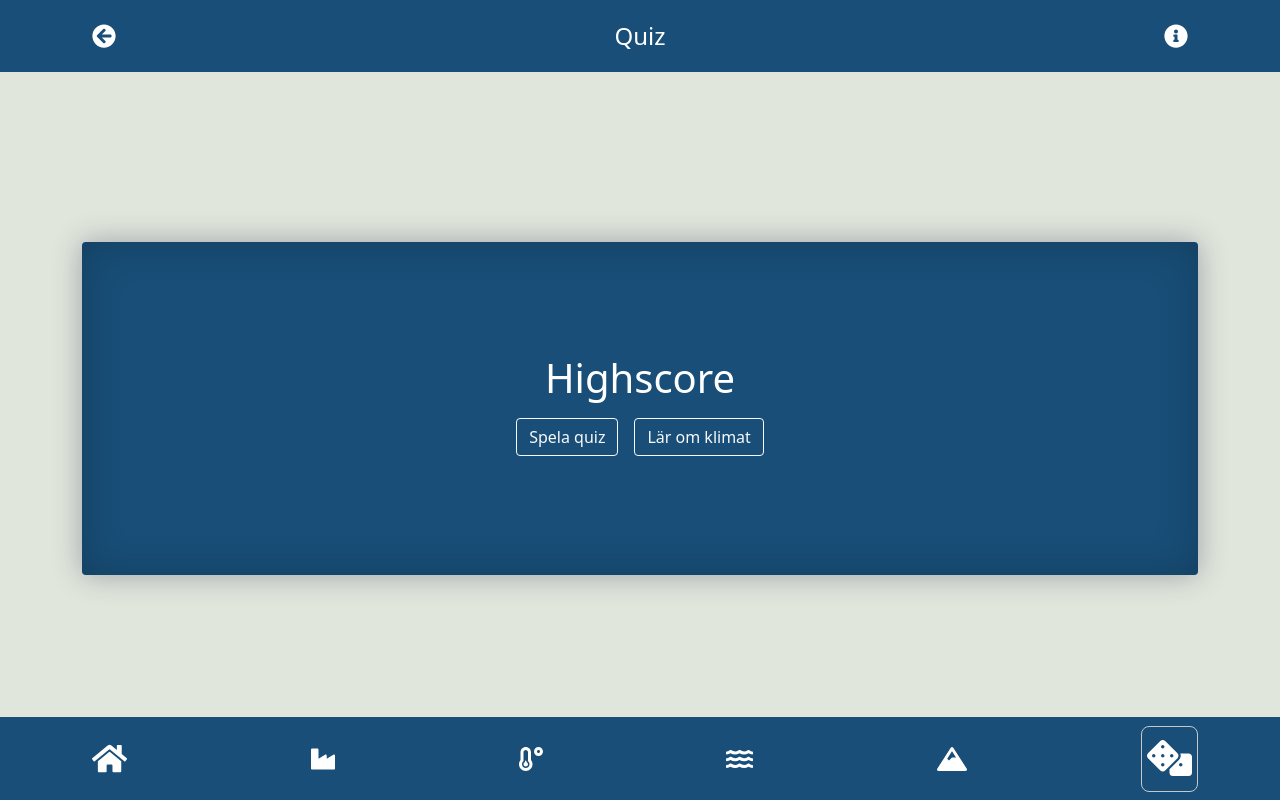
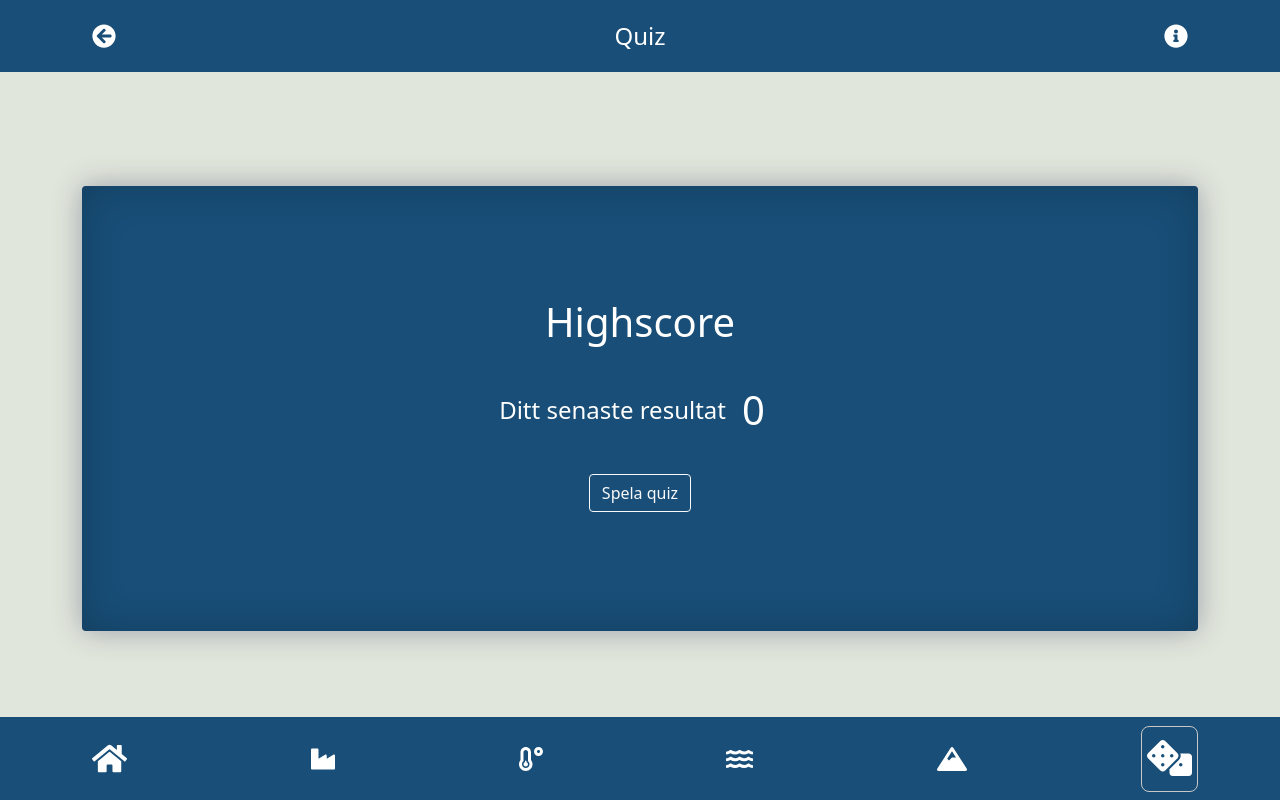
Before and after one commit to preeyaJo/group3project, a React (Create React App) app: page /highscore in a window 1280 px wide. Built offline with nearby package versions, Linux system fonts and the light colour scheme.

Commit message:
la till useContext()
lagrar poängen i App.js i en state och skickar den med useContext() till QuizItem_a.js och highscore.js

```diff
--- a/src/App.js
+++ b/src/App.js
@@ -1,4 +1,4 @@
-import React, { useState } from "react";
+import React, { useState, createContext } from "react";
 
 import "./App.css";
 import "./Quiz/quiz.css";
@@ -16,9 +16,11 @@ import Info from "./Views/Info";
 
 import { BrowserRouter as Router, Switch, Route } from "react-router-dom";
 
+export const UserScoreContext = React.createContext("");
+
 function App() {
   //testar state för att dela en const mellan quiz och high-score
-  const [number, setNumber] = useState(0);
+  const [scoreContext, setScoreContext] = useState("0");
 
   return (
     <div className="App">
@@ -33,10 +35,14 @@ function App() {
               <Route path="/sealevels" component={SeaLevels} />
               <Route path="/glaciersize" component={GlacierSize} />
               <Route path="/quizlobby" component={QuizLobby} />
-              <Route number={number} path="/quiz" component={Quiz} />
               <Route path="/result" component={Result} />
-              <Route path="/highscore" component={HighScore} />
               <Route path="/info" component={Info} />
+              <UserScoreContext.Provider
+                value={{ scoreContext, setScoreContext }}
+              >
+                <Route path="/highscore" component={HighScore} />
+                <Route path="/quiz" component={Quiz} />
+              </UserScoreContext.Provider>
             </Switch>
           </div>
         </Router>
--- a/src/Quiz/QuizItem_a.js
+++ b/src/Quiz/QuizItem_a.js
@@ -1,9 +1,13 @@
 import React, { useState } from "react";
+import { Link } from "react-router-dom";
 /* import { InputGroup, FormControl } from "react-bootstrap"; */
 import { Button } from "react-bootstrap";
 import questions from "./questions_a.json";
+import { UserScoreContext } from "../App";
 
 function QuizList_a() {
+  const { scoreContext, setScoreContext } = React.useContext(UserScoreContext);
+
   const nrOfQuestions = questions.length; // antal frågor
   const [currentQuestion, setCurrentQuestion] = useState(0); //räknare som börjar på 0
   const [score, setScore] = useState(0); //räknare som börjar på 0
@@ -26,6 +30,9 @@ function QuizList_a() {
     if (isCorrect === true) {
       const newscore = score + 1;
       setScore(newscore);
+
+      // Skickar score det till den state som sparar userScoreContext
+      setScoreContext(newscore);
     } // inget else eftersom vi alltid vill att nästa(nedan) bit kod körs
 
     // räknar upp +1 onClick
@@ -36,8 +43,8 @@ function QuizList_a() {
       // sätter räknaren till det nya värdet
       setCurrentQuestion(nextQuestion);
     } else {
-      // om nextQuestion INTE är mindre än antal frågor är Quizen slut och då ändrar vi setScore till true
-      // true i setScore visar innehålet i första parantesen i vår bolean {const ? (if true): (if false) }
+      // om nextQuestion INTE är mindre än antal frågor är Quizen slut och då ändrar vi "setScore ?" till true
+      // true i setScore visar innehållet i första parantesen i vår bolean {const ? (if true): (if false) }
       setShowScore(true);
     }
   };
@@ -49,13 +56,16 @@ function QuizList_a() {
           <h2>
             Du fick {score} av {nrOfQuestions} rätt
           </h2>
-          <Button
-            onClick={resetQuiz}
-            variant="outline-secondary"
-            className="mt-3"
-          >
-            Spela igen
-          </Button>
+          <div>
+            <Button onClick={resetQuiz} variant="outline-light" className="m-2">
+              Spela igen
+            </Button>
+            <Link to="./highscore">
+              <Button variant="outline-light" className="m-2">
+                Highscore
+              </Button>
+            </Link>
+          </div>
         </div>
       ) : (
         <div className="QuizItem rounded p-4">
--- a/src/Views/HighScore.js
+++ b/src/Views/HighScore.js
@@ -1,6 +1,7 @@
 import React from "react";
 import "../App.css";
 import "bootstrap/dist/css/bootstrap.min.css";
+import { UserScoreContext } from "../App";
 
 import { Link } from "react-router-dom";
 
@@ -9,17 +10,20 @@ import GlobalHeader from "../Components/GlobalHeader";
 import BottomMenu from "../Components/BottomMenu";
 
 export function HighScore() {
+  const { scoreContext } = React.useContext(UserScoreContext);
+
   return (
     <div className="container">
       <GlobalHeader />
       <div className="Show-score QuizItem rounded text-center d-flex flex-column justify-content-center align-items-center">
         <h1>Highscore</h1>
+        <div className="p-3 d-flex justify-content-center align-items-center">
+          <span>Ditt senaste resultat</span>
+          <span className="p-3 h1 mb-0">{scoreContext}</span>
+        </div>
         <div>
           <Link to="/quiz">
             <Button variant="outline-light m-2">Spela quiz</Button>
-          </Link>
-          <Link to="/cctopics">
-            <Button variant="outline-light m-2">Lär om klimat</Button>
           </Link>
         </div>
       </div>
--- a/src/Views/Quiz.js
+++ b/src/Views/Quiz.js
@@ -2,18 +2,20 @@ import React from "react";
 import "../App.css";
 import "bootstrap/dist/css/bootstrap.min.css";
 import BottomMenu from "../Components/BottomMenu";
-
+/*
 import { Link } from "react-router-dom";
 
-import Button from "react-bootstrap/Button";
+import Button from "react-bootstrap/Button"; */
 import GlobalHeader from "../Components/GlobalHeader";
-import QuizList_a from "../Quiz/QuizItem_a";
+import QuizList_a from "../Quiz/QuizItem_a"; /* skall döpas om till QuizItem.js */
+import { UserScoreContext } from "../App";
 
 export function Quiz() {
+  const { scoreContext, setScoreContext } = React.useContext(UserScoreContext);
+
   return (
     <div className="container">
       <GlobalHeader />
-
       <QuizList_a />
       {/*Komponent för bottenmeny*/}
       <BottomMenu />
```
Also changed, not shown: src/Views/Start.js (+10 -8 lines).
